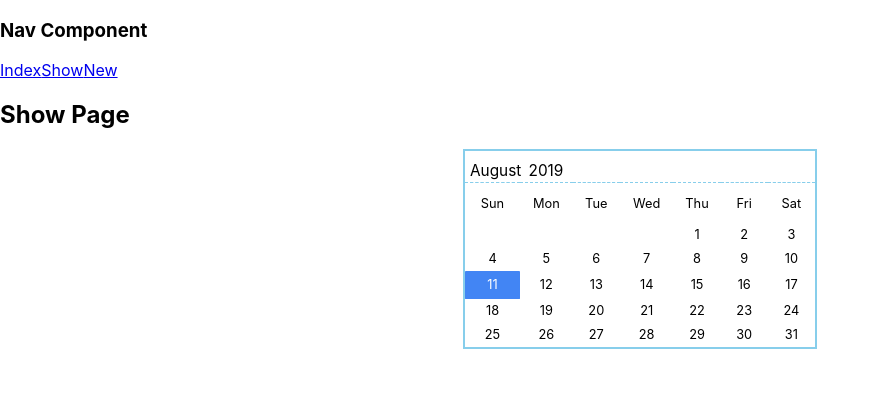
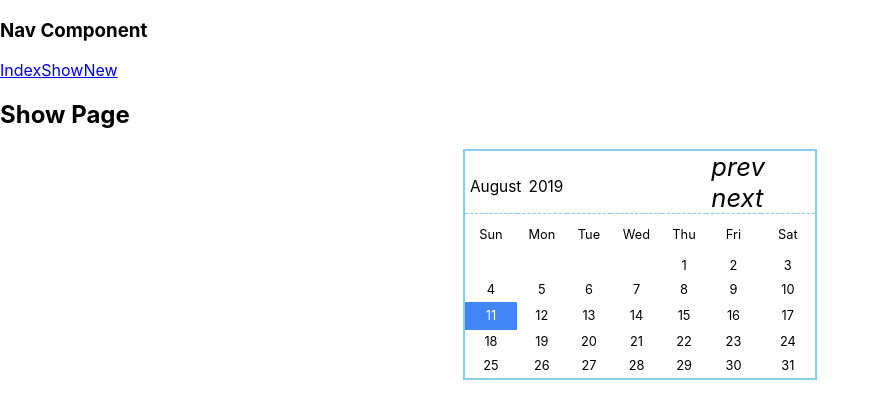
Before and after one commit to JmMcGehee/PlowShare_frontend, a React (Create React App) app: page /show in a window 1280 px wide. Shown: the top 418 px of the page, without its empty margins (0-879 px from the left). Built offline with nearby package versions, Linux system fonts and the light colour scheme.

Commit message:
finished first pass at calendar

```diff
--- a/package.json
+++ b/package.json
@@ -35,5 +35,8 @@
       "last 1 firefox version",
       "last 1 safari version"
     ]
+  },
+  "devDependencies": {
+    "@fortawesome/fontawesome-free": "^5.10.1"
   }
 }
--- a/src/components/Calendar/Calendar.js
+++ b/src/components/Calendar/Calendar.js
@@ -42,6 +42,23 @@ class Calendar extends Component {
     this.setState({
       dateContext: dateContext,
     })
+  }
+
+  nextMonth = () => {
+      let dateContext = Object.assign({}, this.state.dateContext);
+      dateContext = moment(dateContext).add(1, "month");
+      this.setState({
+          dateContext: dateContext
+      });
+      this.props.onNextMonth && this.props.onNextMonth();
+  }
+  prevMonth = () => {
+      let dateContext = Object.assign({}, this.state.dateContext);
+      dateContext = moment(dateContext).subtract(1, "month");
+      this.setState({
+          dateContext: dateContext
+      });
+      this.props.onPrevMonth && this.props.onPrevMonth();
   }
   onSelectChange = (event, data) => {
     this.setMonth(data)
@@ -93,6 +110,25 @@ class Calendar extends Component {
       showYearNav: true
     })
   }
+  setYear = (year) => {
+    let dateContext = Object.assign({}, this.state.dateContext)
+    dateContext = moment(dateContext).set("year", year)
+    this.setState({
+      dateContext: dateContext
+    })
+  }
+  onYearChange = (event) => {
+    this.setYear(event.target.value)
+    this.props.onYearChange && this.props.onYearChange(event, event.target.value)
+  }
+  onKeyUpYear = (event) => {
+    if (event.which === 13 || event.which === 27 ) {
+      this.setYear(event.target.value)
+      this.setState({
+        showYearNav: false
+      })
+    }
+  }
   YearNav = () => {
     return (
       this.state.showYearNav ?
@@ -122,7 +158,14 @@ class Calendar extends Component {
       </span>
     )
   }
-
+  onDayClick = (e, day) => {
+      this.setState({
+          selectedDay: day
+      }, () => {
+          console.log("SELECTED DAY: ", this.state.selectedDay);
+      })
+      this.props.onDayClick && this.props.onDayClick(e, day);
+  }
   render () {
     let weekdays = this.weekdaysShort.map((day) => {
       return (
@@ -146,7 +189,9 @@ class Calendar extends Component {
       let className = (d == this.currentDay() ? "day current-day" : "day")
       daysInMonth.push(
         <td key={d} className={className}>
-          <span>{d}</span>
+          <span onClick={(event) => {
+            this.onDayClick(event, d)
+          }}>{d}</span>
         </td>
       )
     }
@@ -188,6 +233,21 @@ class Calendar extends Component {
                 {" "}
                 <this.YearNav />
               </td>
+              <td colSpan="2" >
+                <i className="prev fa fa-fw fa-chevron-left"
+                  onClick={(event) => {
+                    {this.prevMonth()}
+                  }}>
+                   prev
+                </i>
+                {"  "}
+                <i className="prev fa fa-fw fa-chevron-right"
+                  onClick={(event) => {
+                    {this.nextMonth()}
+                  }}>
+                   next
+                </i>
+              </td>
             </tr>
           </thead>
           <tbody>
--- a/src/components/Show.js
+++ b/src/components/Show.js
@@ -2,11 +2,23 @@ import React, { Component } from 'react'
 import { Calendar } from './Calendar/Calendar'
 
 class Show extends Component {
+  state = {
+    day: []
+  }
+  onDayClick = (event, day) => {
+    this.setState({
+      day: [...this.state.day, day]
+    })
+  }
   render () {
     return (
       <>
         <h2>Show Page</h2>
-        <Calendar />
+        <Calendar
+          onDayClick={(event, day) => {
+            this.onDayClick(event, day)
+          }}
+        />
       </>
     )
   }
```
Also changed, not shown: 1 other file (tests, documents, lock files or other folders).
